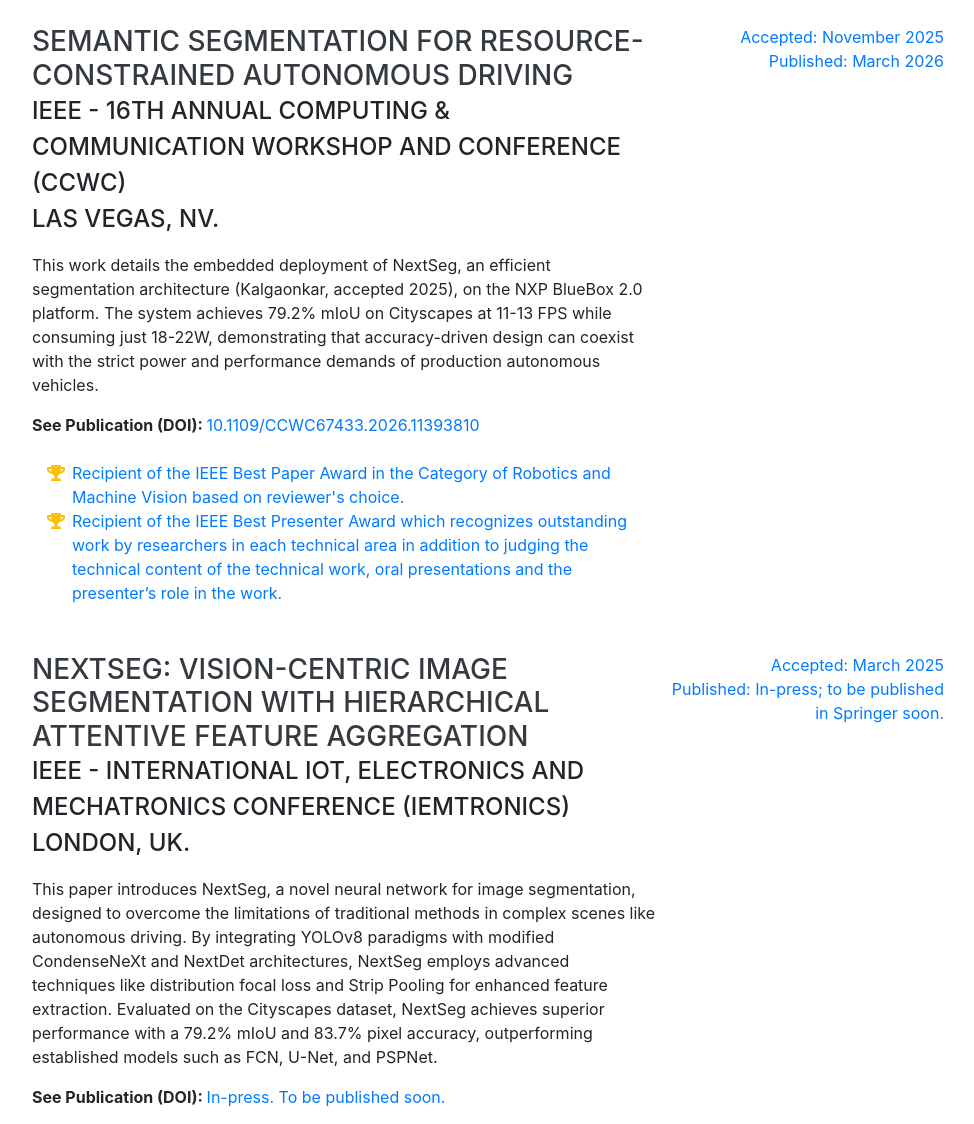
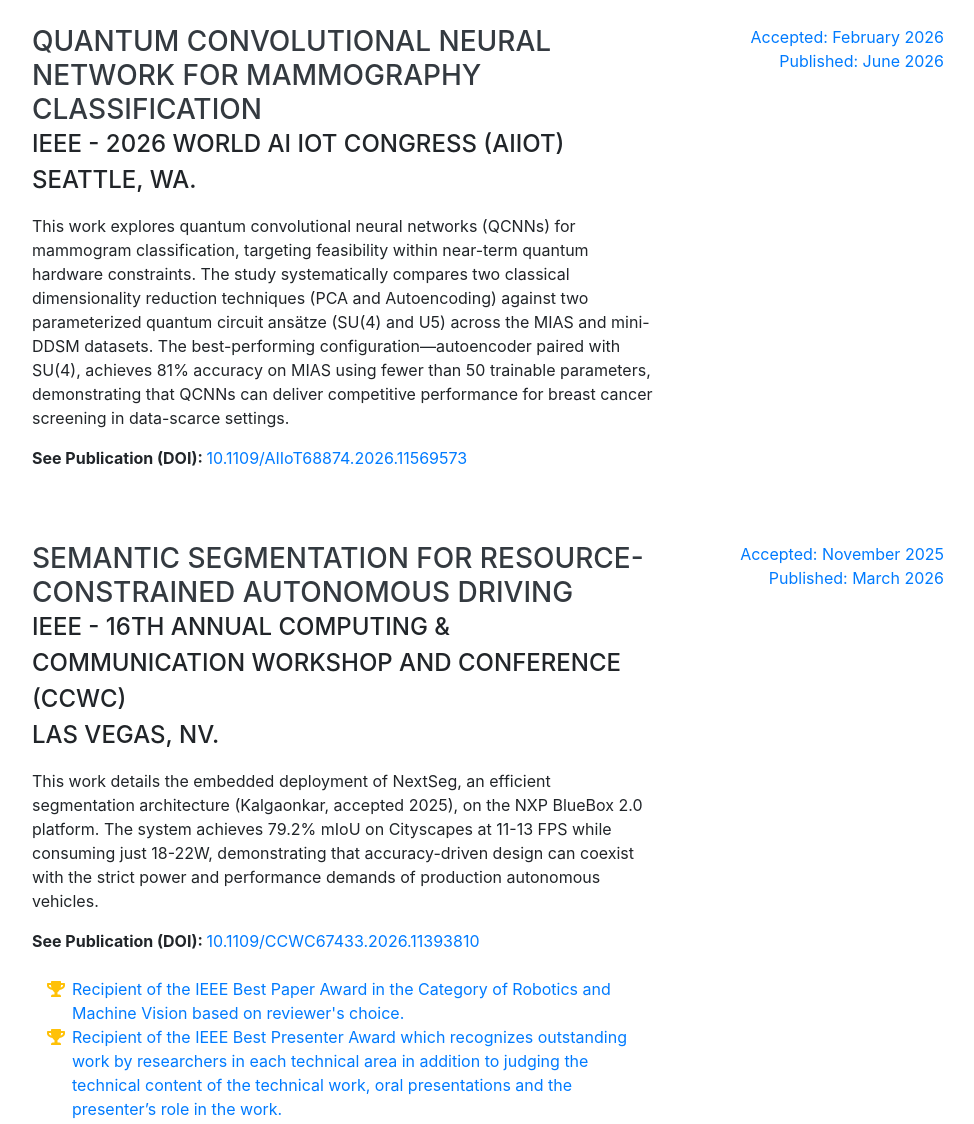
Before and after one commit to priyankkalgaonkar/priyankkalgaonkar.github.io, a website with bundled scripts: page index.html in a window 1280 px wide. Shown: the part 9380-10504 px from the top of the page, without its empty margins (288-1262 px from the left). Built offline with nearby package versions, Linux system fonts and the light colour scheme; a web font is replaced by a local one.

Commit message:
Update index.html

```diff
--- a/index.html
+++ b/index.html
@@ -516,6 +516,21 @@
 
         <div class="resume-item d-flex flex-column flex-md-row justify-content-between mb-5">
           <div class="resume-content">
+            <h3 class="mb-0">Quantum Convolutional Neural Network for Mammography Classification</h3>
+            <div class="subheading mb-3">IEEE - 2026 World AI IoT Congress (AIIoT)<br>Seattle, WA.</div>
+            <p>This work explores quantum convolutional neural networks (QCNNs) for mammogram classification, targeting feasibility within near-term quantum hardware constraints. The study systematically compares two classical dimensionality reduction techniques (PCA and Autoencoding) against two parameterized quantum circuit ansätze (SU(4) and U5) across the MIAS and mini-DDSM datasets. The best-performing configuration—autoencoder paired with SU(4), achieves 81% accuracy on MIAS using fewer than 50 trainable parameters, demonstrating that QCNNs can deliver competitive performance for breast cancer screening in data-scarce settings.</p>
+            <b>See Publication (DOI): </b><a href="https://ieeexplore.ieee.org/abstract/document/11569573" target="_blank">10.1109/AIIoT68874.2026.11569573</a>
+            <br>
+            <br>
+          </div>
+          <div class="resume-date text-md-right">
+            <span class="text-primary">Accepted: February 2026
+              <br> Published: June 2026</span>
+          </div>
+        </div>
+
+        <div class="resume-item d-flex flex-column flex-md-row justify-content-between mb-5">
+          <div class="resume-content">
             <h3 class="mb-0">Semantic Segmentation for Resource-Constrained Autonomous Driving</h3>
             <div class="subheading mb-3">IEEE - 16th Annual Computing & Communication Workshop and Conference (CCWC)<br>Las Vegas, NV.</div>
             <p>This work details the embedded deployment of NextSeg, an efficient segmentation architecture (Kalgaonkar, accepted 2025), on the NXP BlueBox 2.0 platform. The system achieves 79.2% mIoU on Cityscapes at 11-13 FPS while consuming just 18-22W, demonstrating that accuracy-driven design can coexist with the strict power and performance demands of production autonomous vehicles.</p>
```
